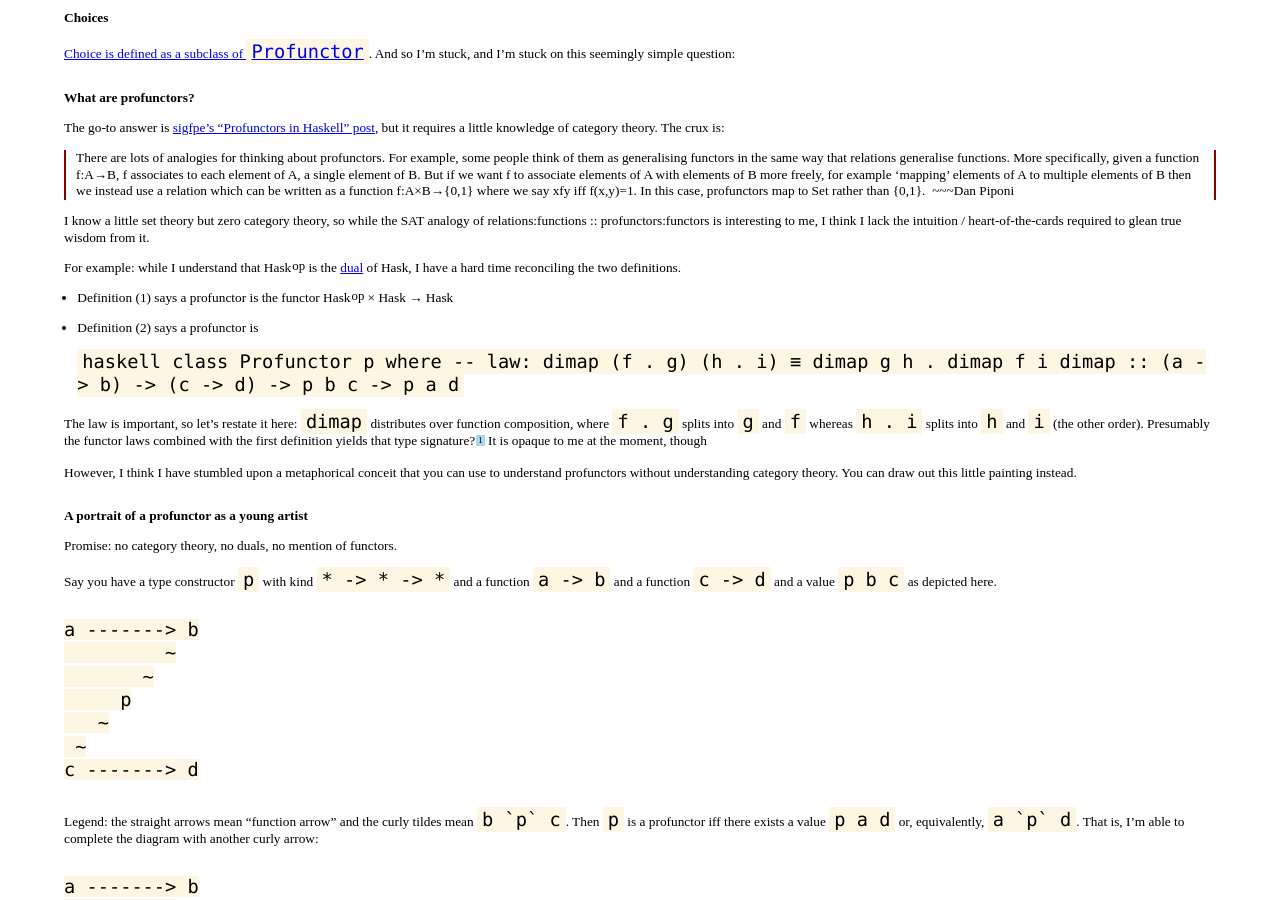
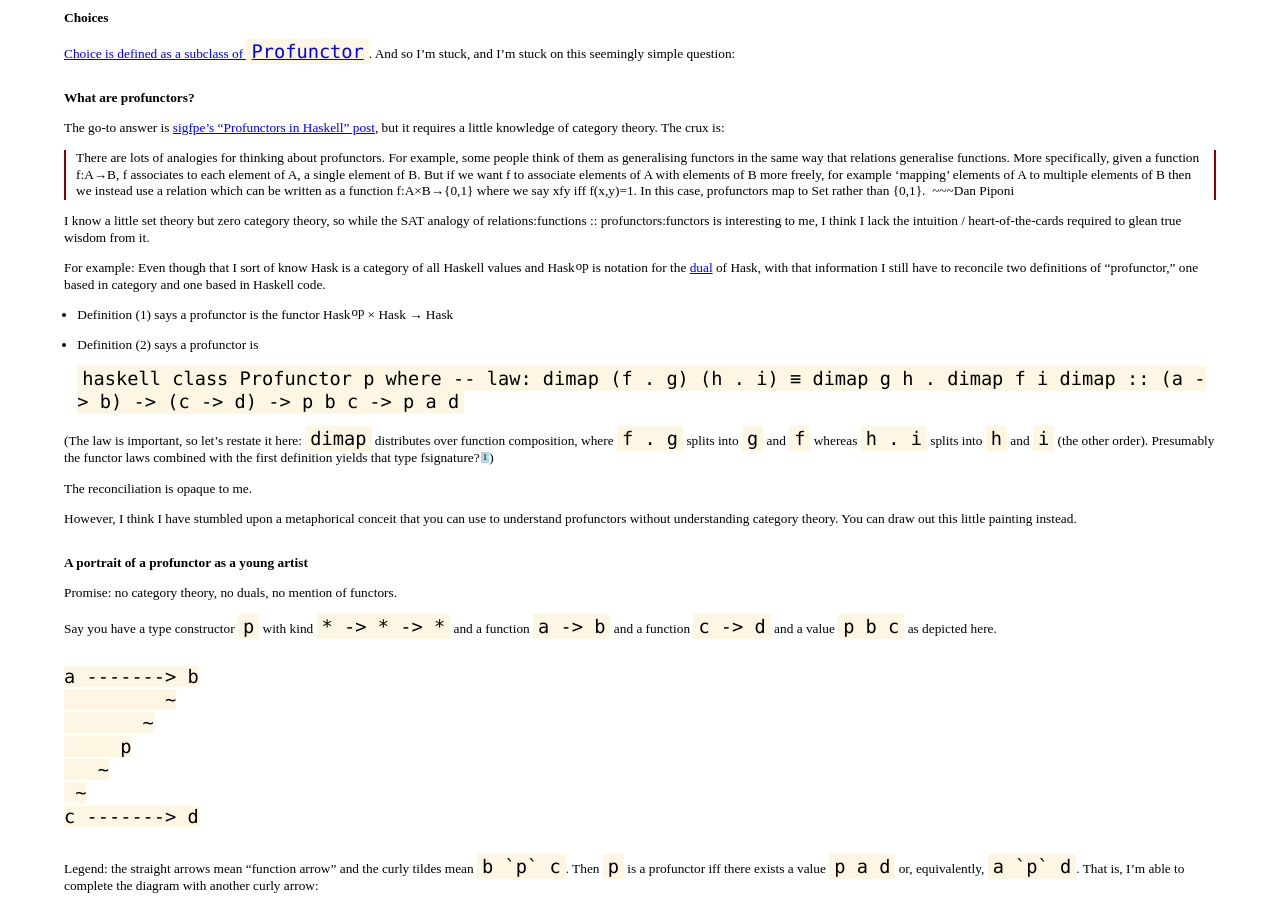
Before and after one commit to hlian/hao.codes, a Jekyll site: the page built from _posts/2015-02-25-profunctors.md, in a window 1280 px wide and 900 px high, scrolled down 839 px. Built offline with Jekyll 4.4.1, drawn with Linux system fonts in a browser that asks for light colours; Markdown is read by kramdown in place of the engine named in the settings.

Commit message:
profunctors: clarify the one bit of category theory

````diff
--- a/_posts/2015-02-25-profunctors.md
+++ b/_posts/2015-02-25-profunctors.md
@@ -78,8 +78,10 @@ analogy of relations:functions :: profunctors:functors is interesting
 to me, I think I lack the intuition / heart-of-the-cards required to
 glean true wisdom from it.
 
-For example: while I understand that Hask<sup>op</sup> is the
-[dual][d] of Hask, I have a hard time reconciling the two definitions.
+For example: Even though that I sort of know Hask is a category of all
+Haskell values and Hask<sup>op</sup> is notation for the [dual][d] of
+Hask, with that information I still have to reconcile two definitions
+of "profunctor," one based in category and one based in Haskell code.
 
 * Definition (1) says a profunctor is the functor Hask<sup>op</sup> × Hask → Hask
 
@@ -91,11 +93,13 @@ For example: while I understand that Hask<sup>op</sup> is the
       dimap :: (a -> b) -> (c -> d) -> p b c -> p a d
       ```
 
-The law is important, so let's restate it here: `dimap` distributes
+(The law is important, so let's restate it here: `dimap` distributes
 over function composition, where `f . g` splits into `g` and `f`
 whereas `h . i` splits into `h` and `i` (the other order). Presumably
 the functor laws combined with the first definition yields that type
-signature?[^messy] It is opaque to me at the moment, though
+fsignature?[^messy])
+
+The reconciliation is opaque to me.
 
 [^messy]: Messy authorial thought process here: Hask is the category where objects are Haskell types and the morphism from object _A_ to object _B_ is _A_ → _B_. And Hask<sup>op</sup> × Hask is also a category. `p` must be the functor from Hask<sup>op</sup> × Hask to Hask [laws and all] and ... so `p b c` and `p a d` must be the "destination" of that functor? The laws for `p` must imply and is implied by the law for `dimap` in that typeclass? I have a shaky knowledge of those laws and I don't know duals. ([Hask<sup>op</sup> is the "dual" of Hask.)
 
````
